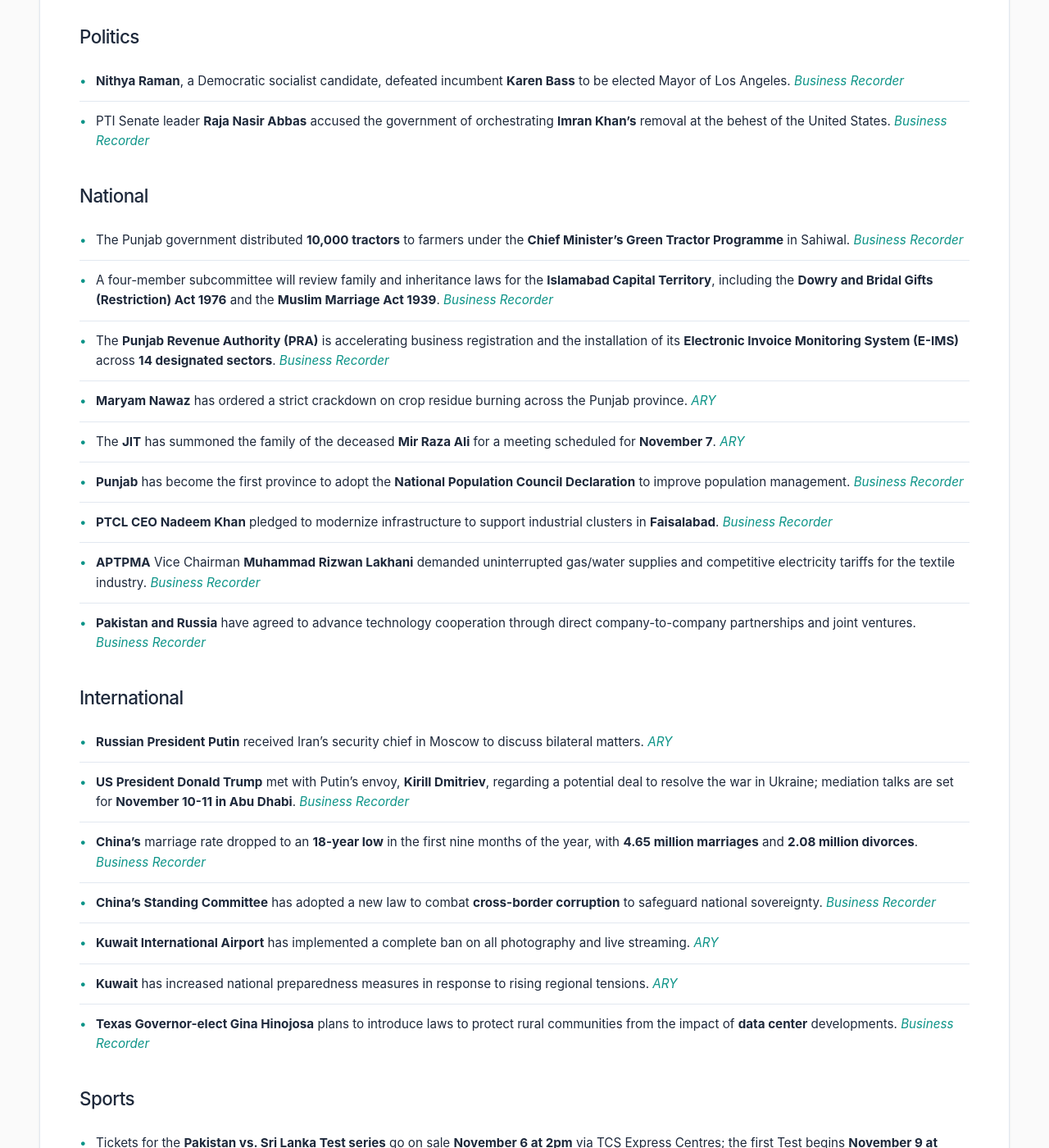
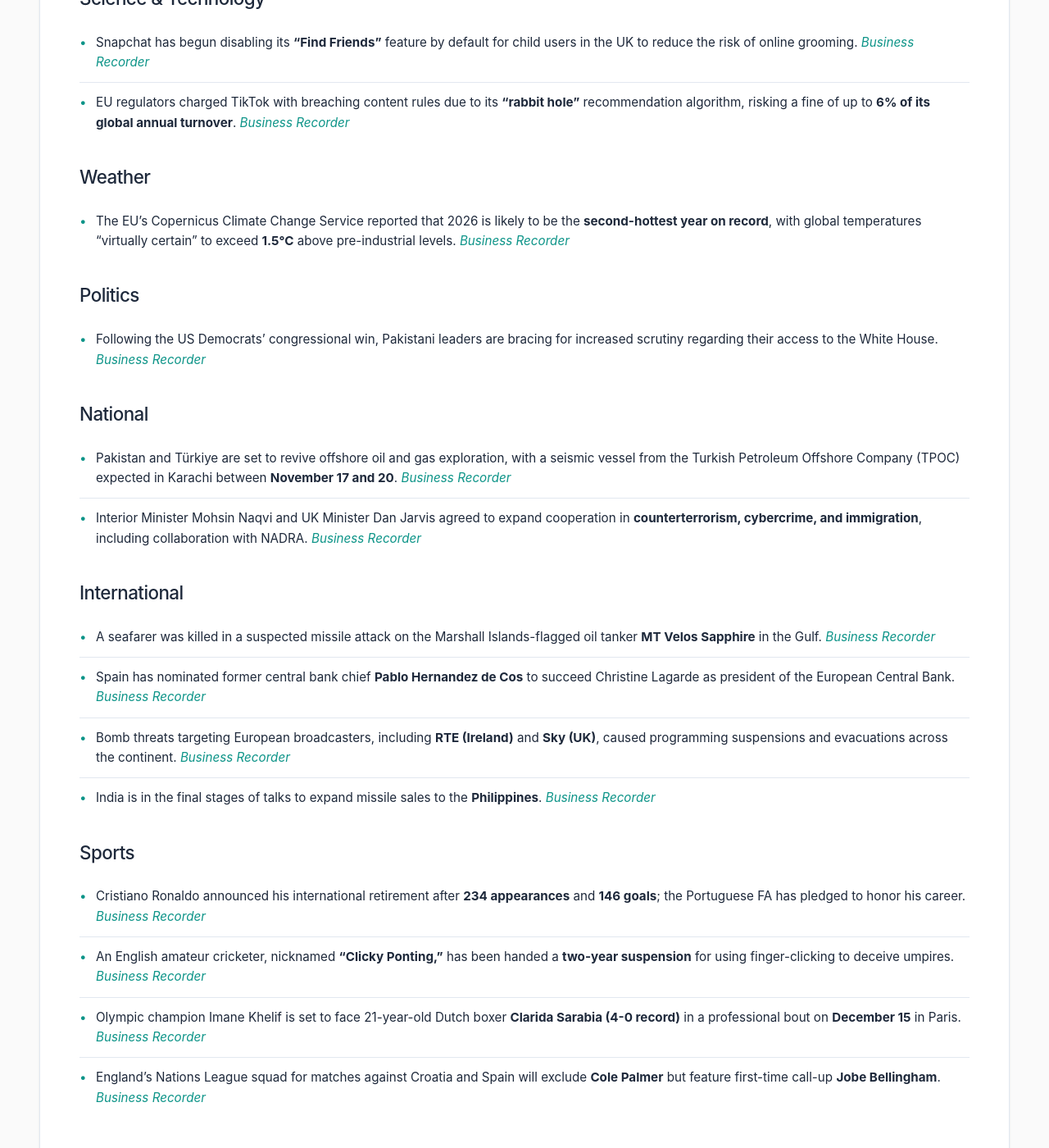
Before and after one commit to zsubzwary/news, a Jekyll site: the page built from en/index.md, in a window 1280 px wide and 1400 px high, scrolled down 1014 px. Shown: the whole window at 82% size. Built offline with Jekyll 4.4.1, drawn with Linux system fonts in a browser that asks for light colours; some web fonts are replaced; comment, search, counter and statistics services are not loaded; some of the changed text lies outside the part shown.

Commit message:
DateTime; 2026-11-06T16:04:11.295Z

```diff
--- a/en/index.md
+++ b/en/index.md
@@ -4,46 +4,41 @@ title: Pakistan News Briefing
 lang: en
 ---
 
-Published at: 06-Nov-2026 09:04PKT
+Published at: 06-Nov-2026 21:04PKT
 
 Time to read: 4 mins
 
 ### Economy
-- SoftBank’s 5-year credit default swap spread rose by **22 basis points to 466 bps**, its widest since October 2022, driven by AI profitability concerns. *[Business Recorder](https://www.brecorder.com/news/40447724/softbank-credit-risk-jumps-to-4-year-high-as-ai-fears-roil-market)*
-- Oil prices saw a weekly rise: **Brent crude futures** increased by **1.6% ($1.57)** to **$99.86** a barrel, while **US WTI futures** rose **1.22% ($1.10)** to **$91.62** a barrel. *[Business Recorder](https://www.brecorder.com/news/40447719/oil-set-for-sharp-weekly-drop-but-middle-east-supply-concerns-provide-floor)*
-- The **Indian rupee** hit a two-week high of **94.32** before settling at **94.4750**, supported by returning foreign capital. *[Business Recorder](https://www.brecorder.com/news/40447721/indian-rupee-to-draw-support-from-return-of-foreign-flows-amid-tech-meltdown)*
-- Asian markets faced a major downturn: South Korea’s **KOSPI fell over 8%** (triggering a circuit breaker), Japan’s **Nikkei slumped 6%**, Taiwan fell **more than 8%**, and the **Nasdaq sank 5.5%**. *[Business Recorder](https://www.brecorder.com/news/40447714/asia-stocks-crumble-after-ai-rout-rocks-us-markets)*
-- Indian institutional investors recently purchased stocks worth approximately **Rs. 150 billion** following a six-session rally in the Nifty 50 and BSE Sensex. *[Business Recorder](https://www.brecorder.com/news/40447716/indian-stocks-set-for-pullback-after-sharp-rally-on-oil-slide-foreign-inflows)*
-- Tech stocks suffered a "bloodbath" globally as US midterm election results fueled fears regarding increased AI regulatory scrutiny. *[ARY](https://arynews.tv/tech-firms-suffer-bloodbath-as-us-midterms-fuel-ai-fears)*
+- Sri Lankan CSE All-Share index rose **0.5% to 21,239.65 points**, led by Carson Cumberbatch PLC (**up 9.4%**), Commercial Bank of Ceylon PLC (**up 1.8%**), and Hatton National Bank (**up 1%**). *[Business Recorder](https://www.brecorder.com/news/40447779/financials-and-consumer-staples-stocks-lift-sri-lankan-shares-higher)*
+- Abu Dhabi’s benchmark index dropped **1.3%** to an 18-month low, while International Holding's third-quarter net profit fell over **28% to 6.22 billion dirhams ($1.69 billion)**. *[Business Recorder](https://www.brecorder.com/news/40447778/uae-shares-fall-as-geopolitical-uncertainty-keeps-traders-cautious)*
+- HBL has launched the **HBL Visa Infinite CreditCard** in partnership with Visa, targeting affluent and globally connected customers. *[Business Recorder](https://www.brecorder.com/news/40447774/hbl-elevates-client-experience-with-launch-of-visa-infinite-creditcard)*
+- The Philippines' gross foreign reserves dropped to **$97.4 billion** at the end of October, down from a revised **$99.5 billion** the previous month. *[Business Recorder](https://www.brecorder.com/news/40447773/philippines-gross-foreign-reserves-at-974-billion-at-end-october)*
+- Malaysian palm oil futures for January delivery slid **2.72% (119 ringgit)** to **4,258 ringgit ($1,049.54)** per metric ton, marking a **9.04%** weekly loss. *[Business Recorder](https://www.brecorder.com/news/40447772/palm-tumbles-posts-steepest-weekly-fall-in-nearly-two-years)*
+- Alphabet disclosed a **$547.9 million** stake (nearly 3 million shares) in Qualcomm and increased its SpaceX position to **555 million shares**. *[Business Recorder](https://www.brecorder.com/news/40447771/alphabet-discloses-548-million-worth-of-qualcomm-stake)*
+- Benchmark three-month copper on the London Metal Exchange fell **0.8% to $13,738** per metric ton, on track for a **2.9%** weekly decline. *[Business Recorder](https://www.brecorder.com/news/40447768/copper-falls-heads-for-worst-week-since-march-on-ai-rout)*
 
 ### Science & Technology
-- **Anthropic’s** AI models are reportedly improving nearly **twice as fast** when assisted by AI. *[ARY](https://arynews.tv/anthropics-models-improving-nearly-twice-as-fast-with-help-from-ai-study-finds)*
-- **Apple** has doubled its production orders for the upcoming second-generation **MacBook Neo**. *[ARY](https://arynews.tv/apple-doubles-production-orders-for-upcoming-second-generation-macbook-neo)*
+- Snapchat has begun disabling its **"Find Friends"** feature by default for child users in the UK to reduce the risk of online grooming. *[Business Recorder](https://www.brecorder.com/news/40447782/snapchat-starts-disabling-friend-finder-feature-for-uk-children-regulator-says)*
+- EU regulators charged TikTok with breaching content rules due to its **"rabbit hole"** recommendation algorithm, risking a fine of up to **6% of its global annual turnover**. *[Business Recorder](https://www.brecorder.com/news/40447770/eu-charges-tiktok-over-harmful-algorithmic-rabbit-hole-effects)*
+
+### Weather
+- The EU's Copernicus Climate Change Service reported that 2026 is likely to be the **second-hottest year on record**, with global temperatures "virtually certain" to exceed **1.5°C** above pre-industrial levels. *[Business Recorder](https://www.brecorder.com/news/40447786/2026-most-likely-to-be-second-hottest-year-on-record-eu-monitor)*
 
 ### Politics
-- **Nithya Raman**, a Democratic socialist candidate, defeated incumbent **Karen Bass** to be elected Mayor of Los Angeles. *[Business Recorder](https://www.brecorder.com/news/40447717/democratic-socialist-raman-elected-los-angeles-mayor-in-upset-over-bass)*
-- PTI Senate leader **Raja Nasir Abbas** accused the government of orchestrating **Imran Khan’s** removal at the behest of the United States. *[Business Recorder](https://www.brecorder.com/news/40447708/raja-nasir-accuses-govt-of-planning-iks-ouster-at-us-behest)*
+- Following the US Democrats' congressional win, Pakistani leaders are bracing for increased scrutiny regarding their access to the White House. *[Business Recorder](https://www.brecorder.com/news/40447763/pakistans-leaders-dread-us-democrats-win-but-its-households-are-praying-for-it-reuters)*
 
 ### National
-- The Punjab government distributed **10,000 tractors** to farmers under the **Chief Minister’s Green Tractor Programme** in Sahiwal. *[Business Recorder](https://www.brecorder.com/news/40447707/punjab-distributes-10000-tractors-under-subsidy-programme)*
-- A four-member subcommittee will review family and inheritance laws for the **Islamabad Capital Territory**, including the **Dowry and Bridal Gifts (Restriction) Act 1976** and the **Muslim Marriage Act 1939**. *[Business Recorder](https://www.brecorder.com/news/40447711/amendments-proposed-for-ict-subcommittee-to-review-family-inheritance-laws)*
-- The **Punjab Revenue Authority (PRA)** is accelerating business registration and the installation of its **Electronic Invoice Monitoring System (E-IMS)** across **14 designated sectors**. *[Business Recorder](https://www.brecorder.com/news/40447705/pra-decides-to-speed-up-registration-of-new-businesses)*
-- **Maryam Nawaz** has ordered a strict crackdown on crop residue burning across the Punjab province. *[ARY](https://arynews.tv/maryam-nawaz-orders-crackdown-on-crop-residue-burning-across-punjab)*
-- The **JIT** has summoned the family of the deceased **Mir Raza Ali** for a meeting scheduled for **November 7**. *[ARY](https://arynews.tv/mir-raza-ali-case-jit-summons-deceaseds-family-for-november-7-meeting)*
-- **Punjab** has become the first province to adopt the **National Population Council Declaration** to improve population management. *[Business Recorder](https://www.brecorder.com/news/40447706/punjab-adopts-national-population-council-declaration)*
-- **PTCL CEO Nadeem Khan** pledged to modernize infrastructure to support industrial clusters in **Faisalabad**. *[Business Recorder](https://www.brecorder.com/news/40447709/reliable-connectivity-vital-to-business-operational-efficiency-ptcl-ceo)*
-- **APTPMA** Vice Chairman **Muhammad Rizwan Lakhani** demanded uninterrupted gas/water supplies and competitive electricity tariffs for the textile industry. *[Business Recorder](https://www.brecorder.com/news/40447713/uninterrupted-supply-of-gas-water-to-textile-industry-demanded)*
-- **Pakistan and Russia** have agreed to advance technology cooperation through direct company-to-company partnerships and joint ventures. *[Business Recorder](https://www.brecorder.com/news/40447710/russia-agrees-to-advance-bilateral-technology-cooperation)*
+- Pakistan and Türkiye are set to revive offshore oil and gas exploration, with a seismic vessel from the Turkish Petroleum Offshore Company (TPOC) expected in Karachi between **November 17 and 20**. *[Business Recorder](https://www.brecorder.com/news/40447783/pakistan-turkiye-to-revive-offshore-exploration-after-nearly-two-decades)*
+- Interior Minister Mohsin Naqvi and UK Minister Dan Jarvis agreed to expand cooperation in **counterterrorism, cybercrime, and immigration**, including collaboration with NADRA. *[Business Recorder](https://www.brecorder.com/news/40447769/pakistan-uk-agree-to-expand-cooperation-in-counterterrorism-cybercrime-immigration)*
 
 ### International
-- **Russian President Putin** received Iran’s security chief in Moscow to discuss bilateral matters. *[ARY](https://arynews.tv/putin-receives-irans-security-chief-in-moscow)*
-- **US President Donald Trump** met with Putin's envoy, **Kirill Dmitriev**, regarding a potential deal to resolve the war in Ukraine; mediation talks are set for **November 10-11 in Abu Dhabi**. *[Business Recorder](https://www.brecorder.com/news/40447720/trump-says-he-met-putin-envoy-sees-ukraine-deal-soon)*
-- **China's** marriage rate dropped to an **18-year low** in the first nine months of the year, with **4.65 million marriages** and **2.08 million divorces**. *[Business Recorder](https://www.brecorder.com/news/40447723/chinas-marriage-rate-in-third-quarter-tumbles-to-18-year-low)*
-- **China's Standing Committee** has adopted a new law to combat **cross-border corruption** to safeguard national sovereignty. *[Business Recorder](https://www.brecorder.com/news/40447722/chinas-standing-committee-of-the-national-peoples-congress-passes-cross-border-corruption-law)*
-- **Kuwait International Airport** has implemented a complete ban on all photography and live streaming. *[ARY](https://arynews.tv/kuwait-international-airport-bans-all-photography-and-live-streaming-completely)*
-- **Kuwait** has increased national preparedness measures in response to rising regional tensions. *[ARY](https://arynews.tv/kuwait-steps-up-national-preparedness-amid-regional-tensions)*
-- **Texas Governor-elect Gina Hinojosa** plans to introduce laws to protect rural communities from the impact of **data center** developments. *[Business Recorder](https://www.brecorder.com/news/40447718/texas-governor-elect-says-state-will-have-laws-to-shield-citizens-from-data-centers)*
+- A seafarer was killed in a suspected missile attack on the Marshall Islands-flagged oil tanker **MT Velos Sapphire** in the Gulf. *[Business Recorder](https://www.brecorder.com/news/40447785/seafarer-killed-in-suspected-missile-attack-on-tanker-in-gulf)*
+- Spain has nominated former central bank chief **Pablo Hernandez de Cos** to succeed Christine Lagarde as president of the European Central Bank. *[Business Recorder](https://www.brecorder.com/news/40447776/spain-nominates-former-central-bank-head-de-cos-for-ecb-presidency-deputy-pm-says)*
+- Bomb threats targeting European broadcasters, including **RTE (Ireland)** and **Sky (UK)**, caused programming suspensions and evacuations across the continent. *[Business Recorder](https://www.brecorder.com/news/40447775/bomb-threats-warning-the-clock-is-ticking-disrupt-tv-channels-across-europe)*
+- India is in the final stages of talks to expand missile sales to the **Philippines**. *[Business Recorder](https://www.brecorder.com/news/40447773/philippines-gross-foreign-reserves-at-974-billion-at-end-october)*
 
 ### Sports
-- Tickets for the **Pakistan vs. Sri Lanka Test series** go on sale **November 6 at 2pm** via TCS Express Centres; the first Test begins **November 9 at Rawalpindi Stadium**. *[Business Recorder](https://www.brecorder.com/news/40447712/tickets-for-rawalpindi-test-on-sale-from-today)*
-- **Indiana Fever** star **Caitlin Clark** has announced the release of a new children's book. *[ARY](https://arynews.tv/indiana-fever-star-caitlin-clark-reveals-another-big-childrens-book-after-huge-season)*
+- Cristiano Ronaldo announced his international retirement after **234 appearances** and **146 goals**; the Portuguese FA has pledged to honor his career. *[Business Recorder](https://www.brecorder.com/news/40447784/portugal-pledge-to-honour-ronaldo-as-jesus-names-first-squad-after-captains-retirement)*
+- An English amateur cricketer, nicknamed **"Clicky Ponting,"** has been handed a **two-year suspension** for using finger-clicking to deceive umpires. *[Business Recorder](https://www.brecorder.com/news/40447781/clicky-ponting-handed-two-year-suspension-for-finger-clicking-deception)*
+- Olympic champion Imane Khelif is set to face 21-year-old Dutch boxer **Clarida Sarabia (4-0 record)** in a professional bout on **December 15** in Paris. *[Business Recorder](https://www.brecorder.com/news/40447780/olympic-champion-khelif-set-for-first-bout-since-paris-games-on-december-15)*
+- England's Nations League squad for matches against Croatia and Spain will exclude **Cole Palmer** but feature first-time call-up **Jobe Bellingham**. *[Business Recorder](https://www.brecorder.com/news/40447767/palmer-left-out-as-jobe-bellingham-earns-first-england-call-up)*
```
